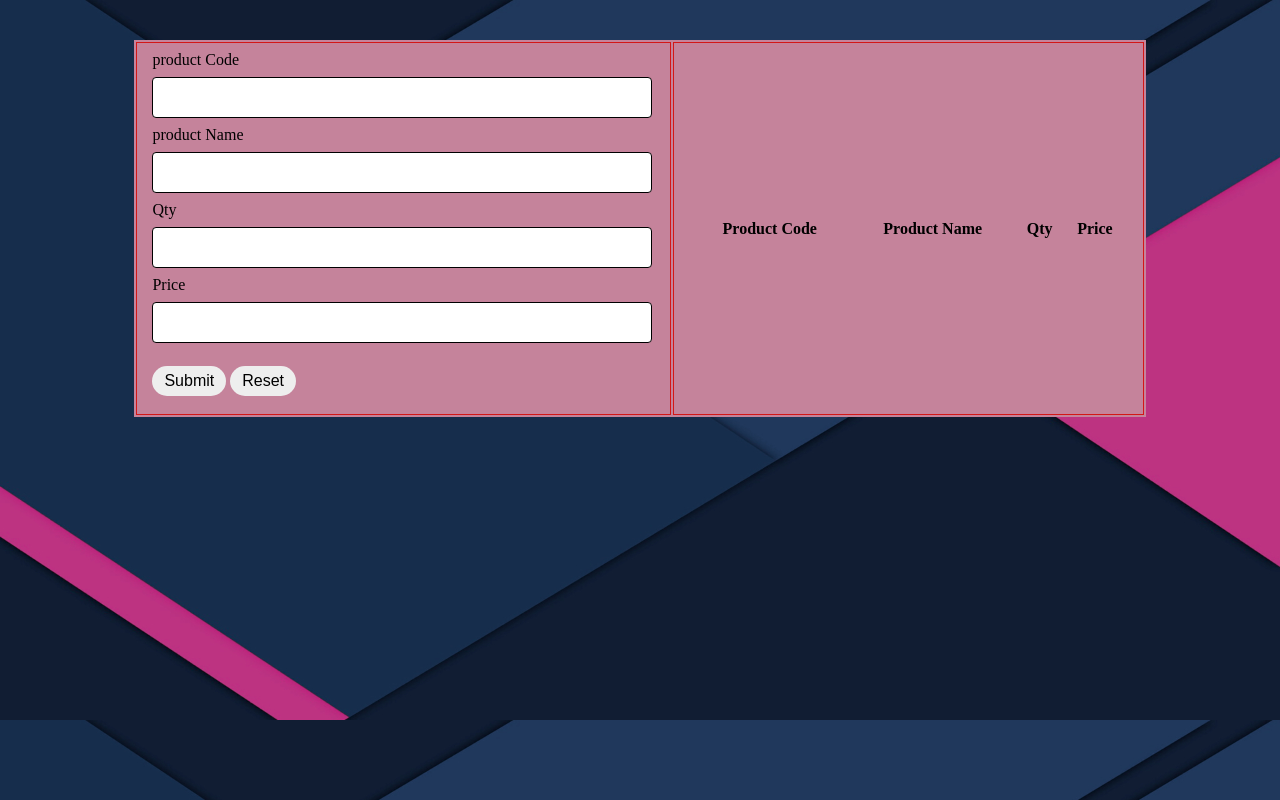
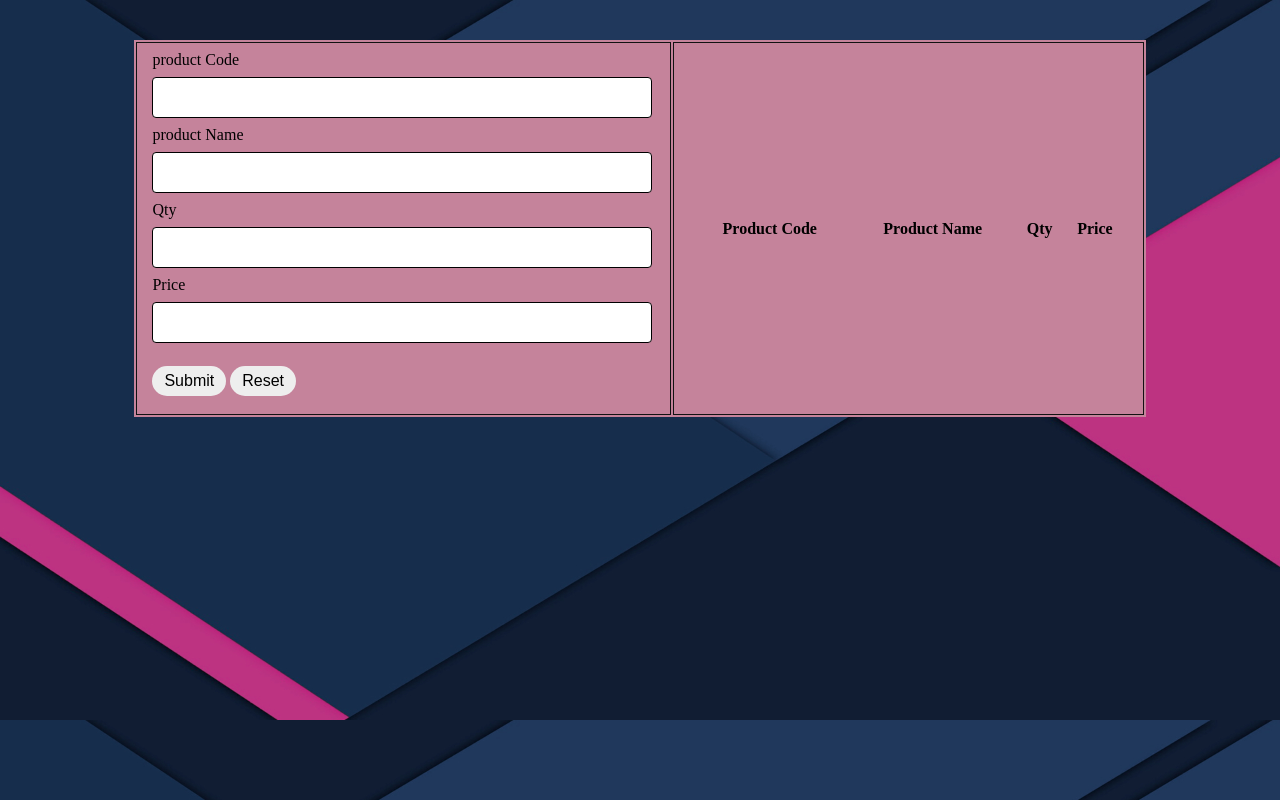
Before and after one commit to chitranshxsharma/CRUD, a plain HTML site: page index.html in a window 1280 px wide. Drawn offline with Linux system fonts and the light colour scheme.

Commit message:
color black

```diff
--- a/style.css
+++ b/style.css
@@ -14,7 +14,7 @@ table.list{
    width: 100%;
 }
 td{
-   border: 1px solid rgb(211, 23, 23);
+   border: 1px solid rgb(18, 18, 18);
     text-align: left;
     padding: 8px 15px;
 }
```
